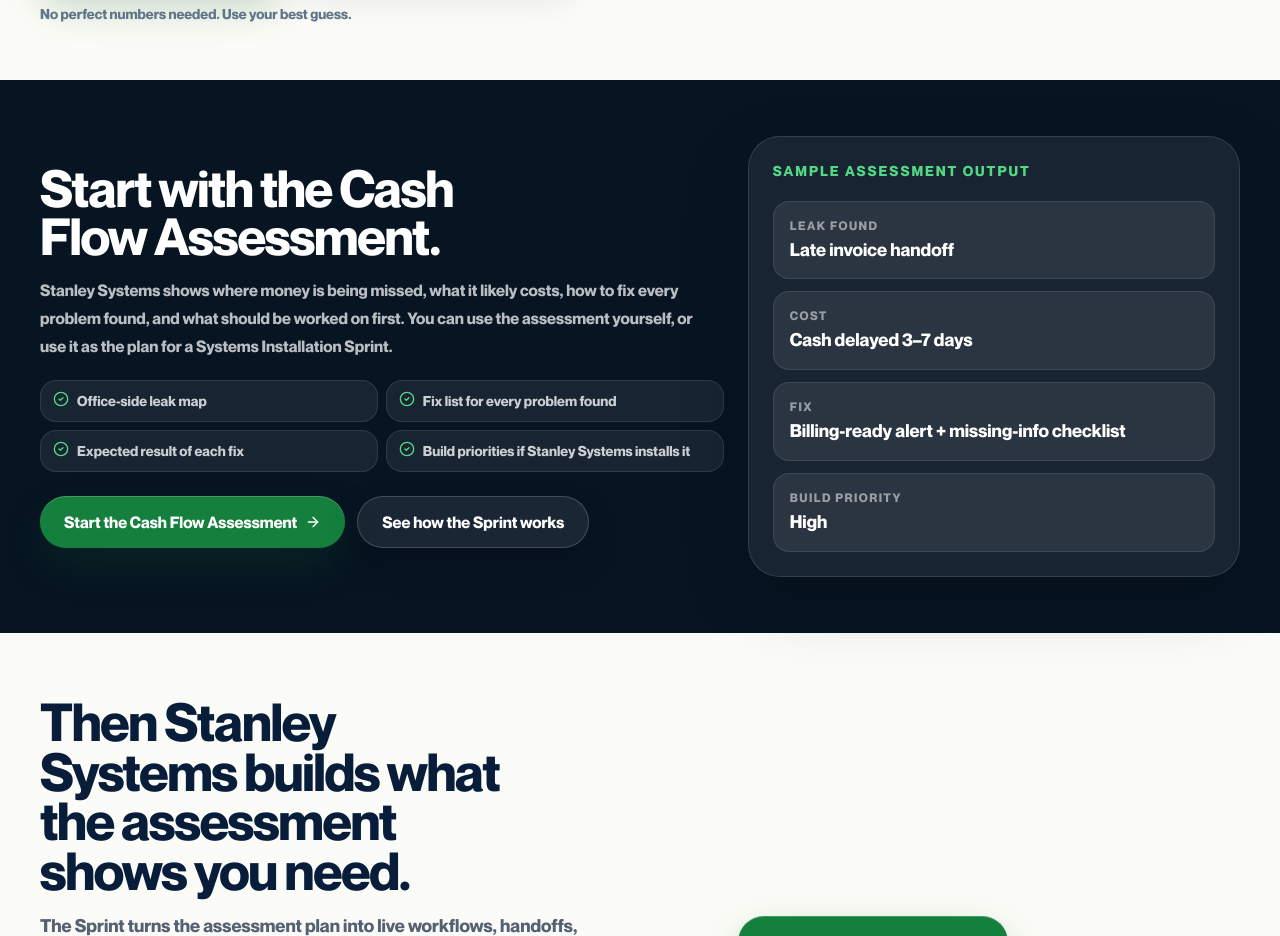
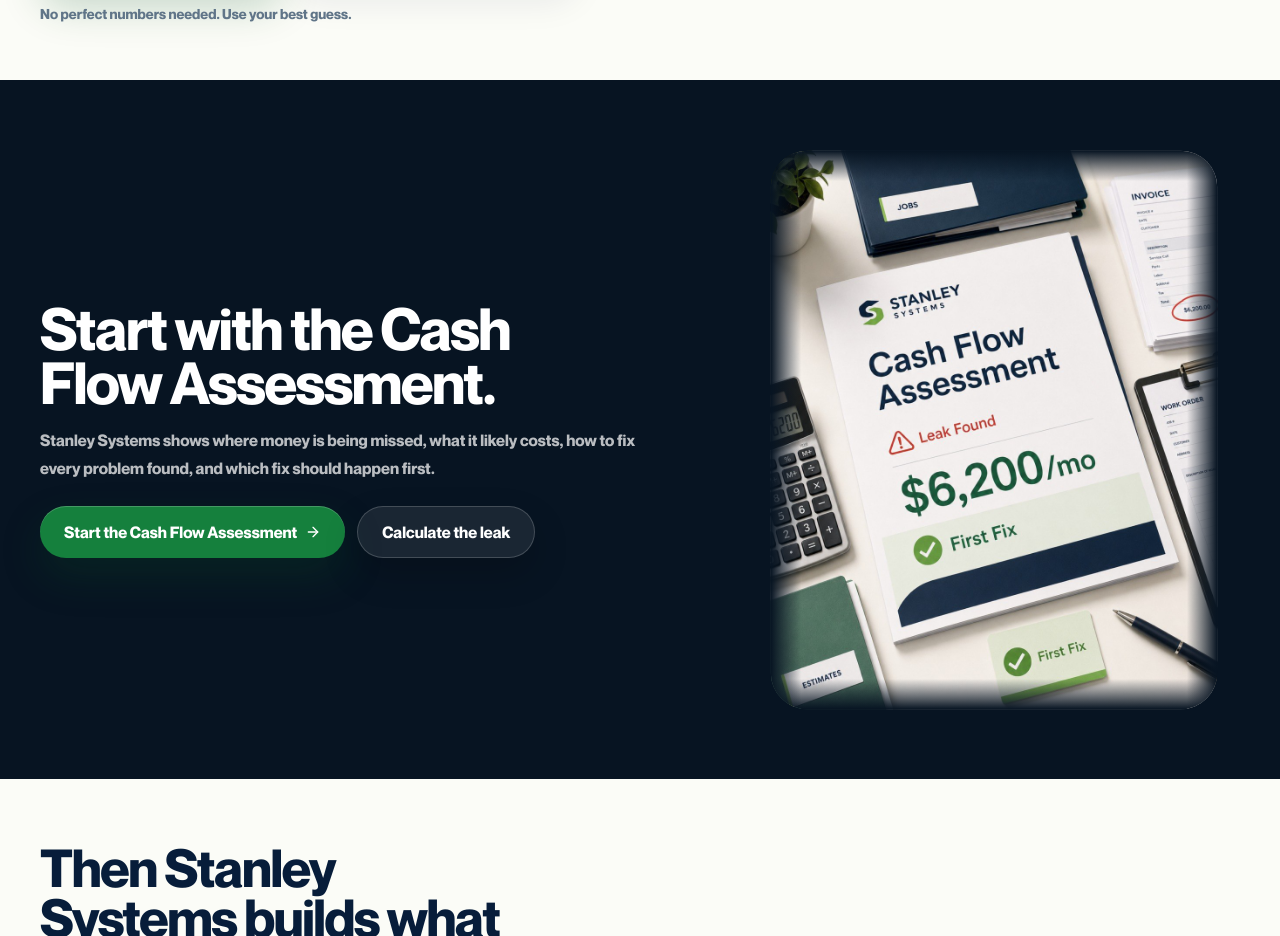
Before and after one commit to Jsofresh/Stanley-Systems-Landing-Page, a Next.js app: page / in a window 1280 px wide. Shown: the part 1301-2237 px from the top of the page. Built offline with nearby package versions, Linux system fonts and the light colour scheme.

Commit message:
deploy: restore previous homepage assessment section

```diff
--- a/components/home/cash-flow-homepage.tsx
+++ b/components/home/cash-flow-homepage.tsx
@@ -370,20 +370,14 @@ function AssessmentSection() {
     >
       <div className="mx-auto grid max-w-[88rem] gap-6 lg:grid-cols-[1fr_0.72fr] lg:items-center">
         <div>
-          <h2 className="max-w-[720px] text-balance text-[clamp(2rem,4vw,4.25rem)] font-extrabold leading-[0.94] tracking-[-0.025em]">
+          <h2 className="max-w-[720px] text-balance text-[clamp(2.05rem,4.55vw,4.9rem)] font-extrabold leading-[0.94] tracking-[-0.025em]">
             Start with the Cash Flow Assessment.
           </h2>
-          <p className="mt-4 max-w-[680px] text-base font-semibold leading-7 text-white/72">
+          <p className="mt-4 max-w-[620px] text-base font-semibold leading-7 text-white/72">
             Stanley Systems shows where money is being missed, what it likely
-            costs, how to fix every problem found, and what should be worked on
-            first. You can use the assessment yourself, or use it as the plan
-            for a Systems Installation Sprint.
+            costs, how to fix every problem found, and which fix should happen
+            first.
           </p>
-          <ul className="mt-5 grid max-w-[720px] gap-2 text-sm font-semibold leading-6 text-white/78 sm:grid-cols-2">
-            {["Office-side leak map", "Fix list for every problem found", "Expected result of each fix", "Build priorities if Stanley Systems installs it"].map((item) => (
-              <li key={item} className="flex gap-2 rounded-2xl border border-white/10 bg-white/7 px-3 py-2"><CheckCircle2 className="mt-0.5 h-4 w-4 shrink-0 text-[#53d986]" />{item}</li>
-            ))}
-          </ul>
           <div className="mt-6 flex flex-col gap-3 sm:flex-row">
             <CTALink
               href={assessmentHref}
@@ -401,36 +395,36 @@ function AssessmentSection() {
               <ArrowRight className="ml-2 h-4 w-4" />
             </CTALink>
             <CTALink
-              href={sprintHref}
-              kind="systems"
+              href={calculatorHref}
+              kind="calculator"
               location="home_assessment_secondary"
-              ctaLabel="See how the Sprint works"
+              analyticsEvent="calculator_cta_clicked"
+              ctaLabel="Calculate the leak"
               className={darkGhostButton}
             >
-              See how the Sprint works
+              Calculate the leak
             </CTALink>
           </div>
         </div>
-        <div className="rounded-[2rem] border border-white/12 bg-white/[0.07] p-5 shadow-[0_24px_70px_rgba(0,0,0,0.20)] sm:p-6">
-          <p className="text-sm font-extrabold uppercase tracking-[0.14em] text-[#53d986]">Sample Assessment Output</p>
-          <div className="mt-5 grid gap-3">
-            {[
-              ["Leak found", "Late invoice handoff"],
-              ["Cost", "Cash delayed 3–7 days"],
-              ["Fix", "Billing-ready alert + missing-info checklist"],
-              ["Build priority", "High"],
-            ].map(([label, value]) => (
-              <div key={label} className="rounded-2xl border border-white/10 bg-white/[0.08] p-4">
-                <p className="text-xs font-extrabold uppercase tracking-[0.12em] text-white/52">{label}</p>
-                <p className="mt-1 text-lg font-extrabold leading-snug text-white">{value}</p>
-              </div>
-            ))}
-          </div>
+        <div className="relative mx-auto w-full max-w-[450px] overflow-hidden scale-[0.95] rounded-[2.4rem] lg:max-w-[470px]">
+          <Image
+            src={uploadedHomeImages.assessment.src}
+            alt={uploadedHomeImages.assessment.alt}
+            width={uploadedHomeImages.assessment.width}
+            height={uploadedHomeImages.assessment.height}
+            className="h-auto w-full object-contain"
+            sizes="(min-width: 1024px) 36vw, 100vw"
+          />
+          <div className="pointer-events-none absolute inset-x-0 top-0 h-8 bg-gradient-to-b from-[#071422] to-transparent" />
+          <div className="pointer-events-none absolute inset-x-0 bottom-0 h-8 bg-gradient-to-t from-[#071422] to-transparent" />
+          <div className="pointer-events-none absolute inset-y-0 left-0 w-8 bg-gradient-to-r from-[#071422] to-transparent" />
+          <div className="pointer-events-none absolute inset-y-0 right-0 w-8 bg-gradient-to-l from-[#071422] to-transparent" />
         </div>
       </div>
     </PageSection>
   );
 }
+
 
 function SprintSection() {
   const cards = [
```
